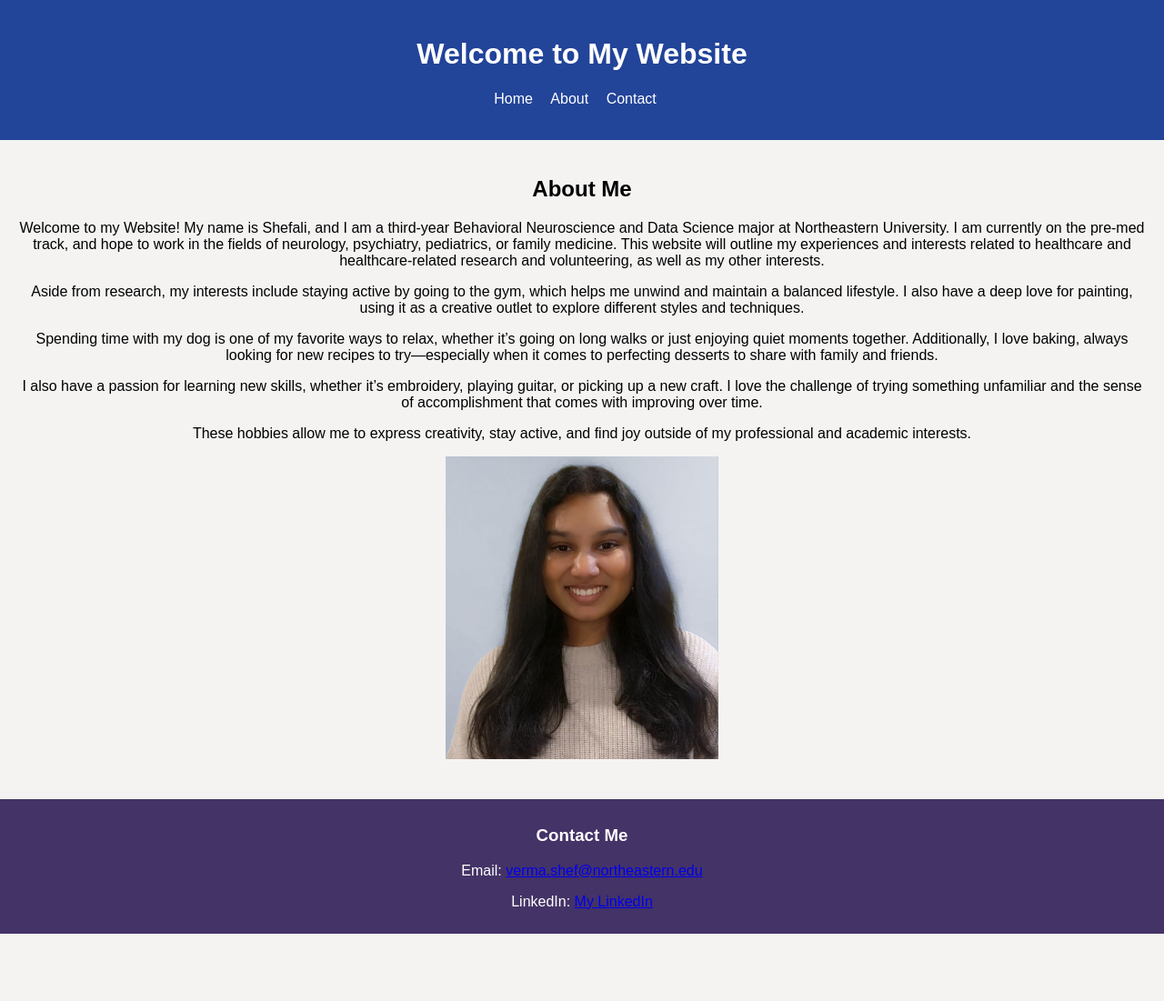
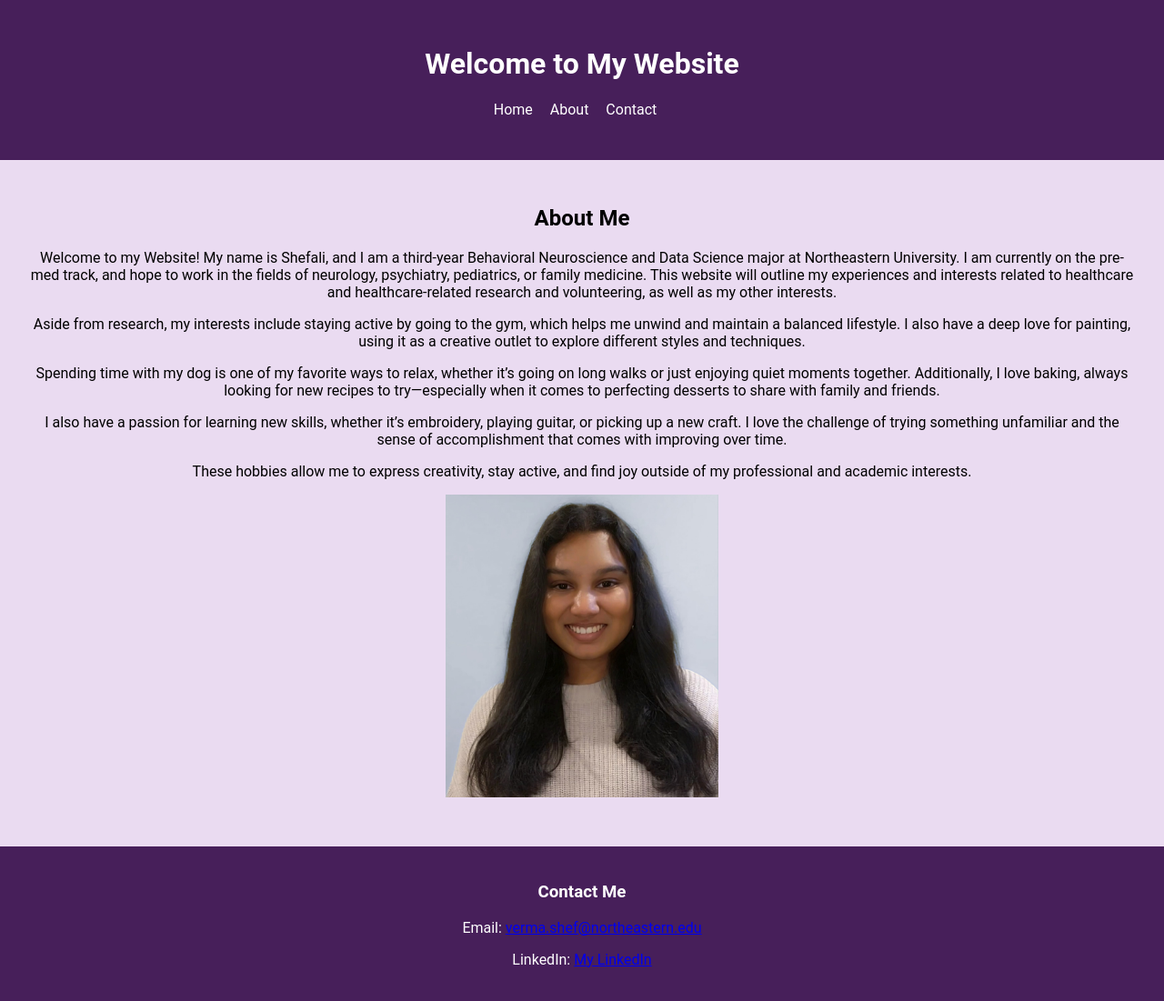
Before and after one commit to shef-verma/MyWebsite, a plain HTML site: page index.html in a window 1280 px wide. Shown: the whole page at 91% size. Before the commit the page ends 1027 px from the top, so only its background shows below. Drawn offline with Linux system fonts and the light colour scheme.

Commit message:
Update style.css

```diff
--- a/style.css
+++ b/style.css
@@ -1,14 +1,14 @@
 body {
-    font-family: Arial, sans-serif;
+    font-family: Roboto, Perpetua;
     margin: 0;
     padding: 0;
-    background-color: #f4f3f2;
+    background-color: #eadbf1;
 }
 
 header {
-    background-color: #249;
+    background-color: #471f5a;
     color: white;
-    padding: 20px;
+    padding: 30px;
     text-align: center;
 }
 
@@ -28,14 +28,14 @@ nav ul li a {
 }
 
 main {
-    padding: 20px;
+    padding: 30px;
     text-align: center;
 }
 
 footer {
-    background-color: #436;
+    background-color: #471f5a;
     color: white;
     text-align: center;
-    padding: 10px;
+    padding: 20px;
     margin-top: 20px;
 }
```
